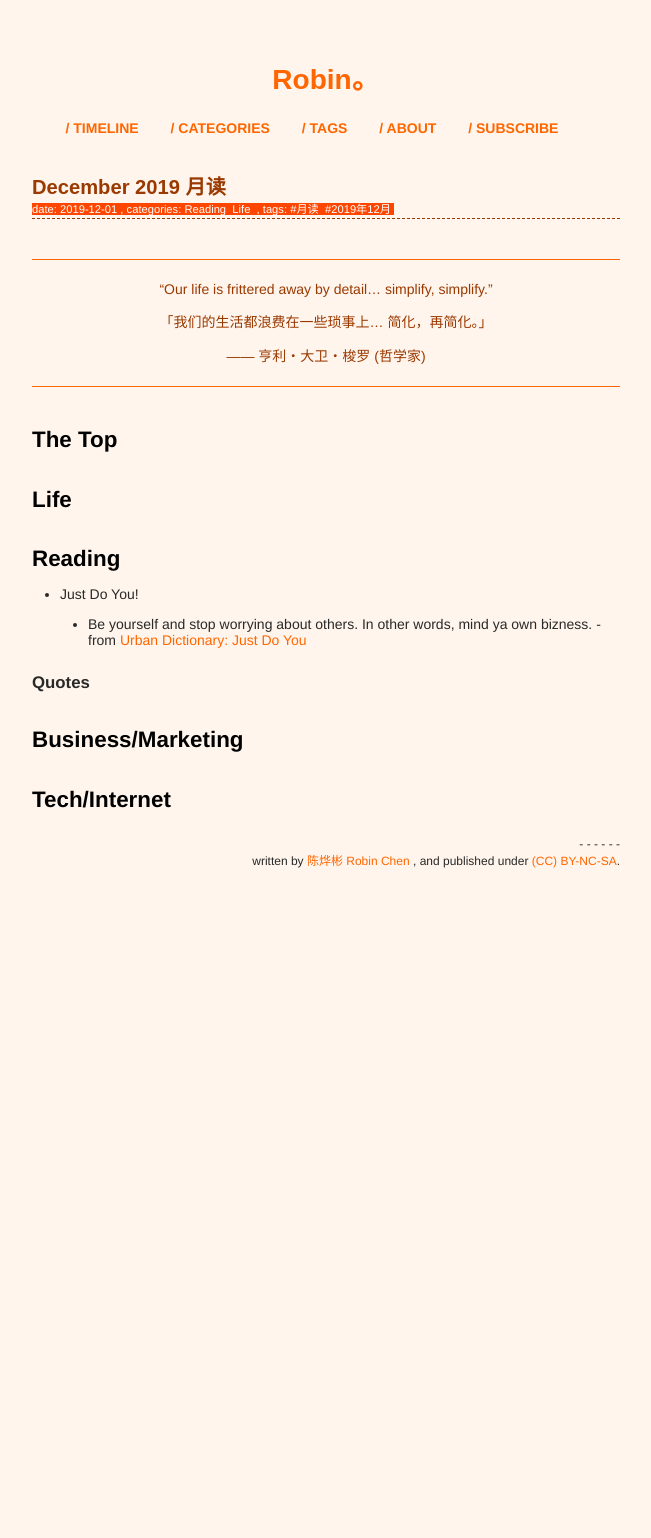
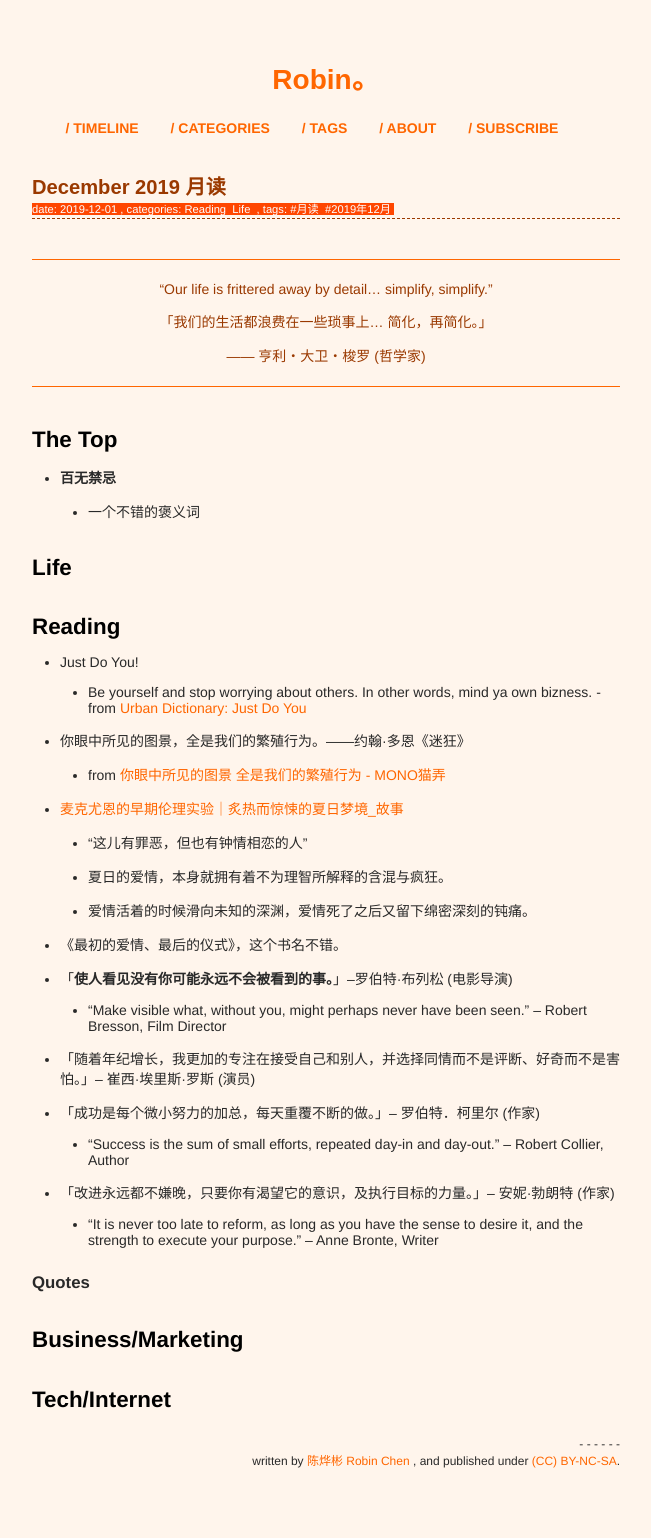
Before and after one commit to xianyuxmu/xianyuxmu.github.io, a Jekyll site: the page built from _posts/2019-12-01-monthly-reading.md, in a window 1280 px wide. Shown: the whole page, without its empty margins (314-965 px from the left). Built offline with Jekyll 4.4.1, drawn with Linux system fonts in a browser that asks for light colours; comment, search, counter and statistics services are not loaded; before the commit the page ends 938 px from its top, so only the background shows below that.

Commit message:
Reading of Nov. 01 2019

```diff
--- a/_posts/2019-12-01-monthly-reading.md
+++ b/_posts/2019-12-01-monthly-reading.md
@@ -19,6 +19,8 @@ tags:
 
 ## The Top
 
+- **百无禁忌**
+	- 一个不错的褒义词
 
 ## Life
 
@@ -27,6 +29,20 @@ tags:
 
 - Just Do You!
 	- Be yourself and stop worrying about others. In other words, mind ya own bizness. - from [Urban Dictionary: Just Do You](https://www.urbandictionary.com/define.php?term=Just%20Do%20You)
+- 你眼中所见的图景，全是我们的繁殖行为。——约翰·多恩《迷狂》
+	- from [你眼中所见的图景 全是我们的繁殖行为 - MONO猫弄](http://mmmono.com/g/meow/1649907/)
+- [麦克尤恩的早期伦理实验｜炙热而惊悚的夏日梦境_故事](http://www.sohu.com/a/252196468_694312)
+	- “这儿有罪恶，但也有钟情相恋的人”
+	- 夏日的爱情，本身就拥有着不为理智所解释的含混与疯狂。
+	- 爱情活着的时候滑向未知的深渊，爱情死了之后又留下绵密深刻的钝痛。
+- 《最初的爱情、最后的仪式》，这个书名不错。
+- 「**使人看见没有你可能永远不会被看到的事。**」–罗伯特·布列松 (电影导演)
+	- “Make visible what, without you, might perhaps never have been seen.” – Robert Bresson, Film Director
+- 「随着年纪增长，我更加的专注在接受自己和别人，并选择同情而不是评断、好奇而不是害怕。」– 崔西·埃里斯·罗斯 (演员)
+- 「成功是每个微小努力的加总，每天重覆不断的做。」– 罗伯特．柯里尔 (作家)
+	- “Success is the sum of small efforts, repeated day-in and day-out.” – Robert Collier, Author
+- 「改进永远都不嫌晚，只要你有渴望它的意识，及执行目标的力量。」– 安妮·勃朗特 (作家)
+	- “It is never too late to reform, as long as you have the sense to desire it, and the strength to execute your purpose.” – Anne Bronte, Writer
 
 
 ### Quotes
```
